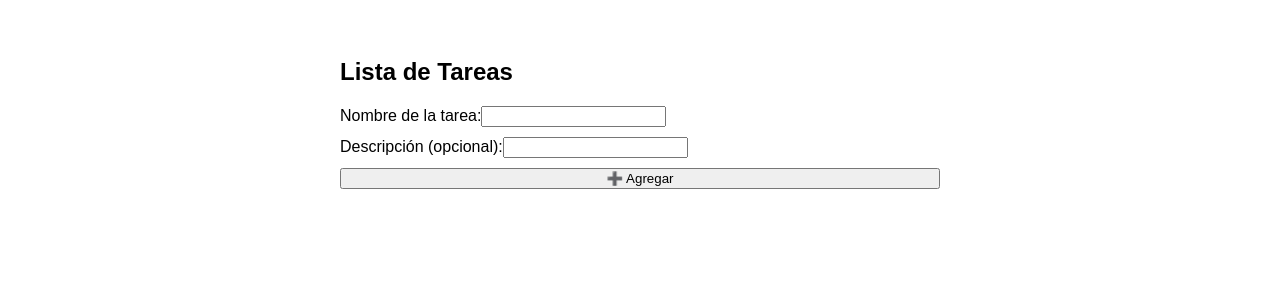
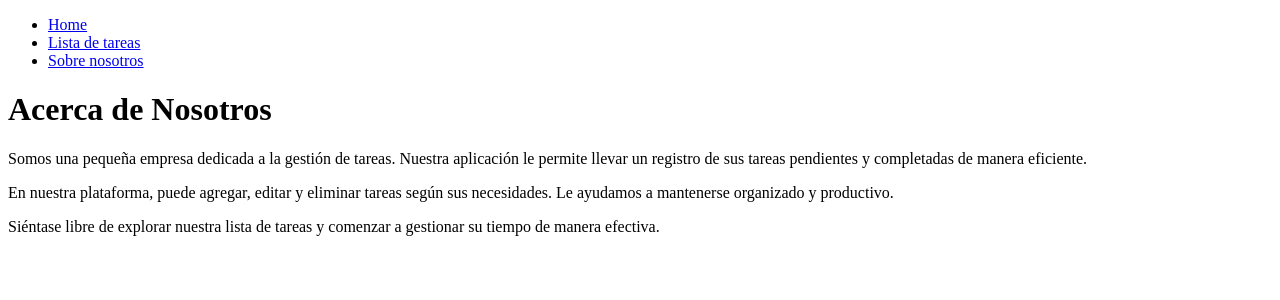
Before and after one commit to jusesera/my-react-task-list, a React (Vite) app: page /sobrenosotros in a window 1280 px wide. Shown: the top 300 px of the page. Built offline with nearby package versions, Linux system fonts and the light colour scheme.

Commit message:
se añadio funcion

```diff
--- a/package.json
+++ b/package.json
@@ -11,7 +11,8 @@
   },
   "dependencies": {
     "react": "^18.2.0",
-    "react-dom": "^18.2.0"
+    "react-dom": "^18.2.0",
+    "react-router-dom": "^6.15.0"
   },
   "devDependencies": {
     "@types/react": "^18.0.28",
--- a/src/App.jsx
+++ b/src/App.jsx
@@ -1,12 +1,23 @@
-import Header from './Components/Header.jsx'
-import ListaTareas from './Components/ListaTareas'
+import ListaTareasPage from './pages/ListaTareasPage.jsx'
+import HomePage from './pages/HomePage.jsx';
+import AboutUsPage from './pages/AboutUsPage.jsx';
+import {BrowserRouter, Routes, Route} from 'react-router-dom'
+import { Menu } from './Components/Menu.jsx';
 
 
 function App() {
-return <div className = "app">
-<Header />
-<ListaTareas />
-</div>
+    return (
+        <div className = "app">
+            <BrowserRouter>
+            <Menu/>
+                <Routes>
+                    <Route path='/' element ={<HomePage/>}/>
+                    <Route path='/listatareas' element = {<ListaTareasPage/>}/>
+                    <Route path='/sobrenosotros' element = {<AboutUsPage/>}/>
+                </Routes>
+            </BrowserRouter>
+        </div>
+);
 }
 
 export default App
--- a/src/Components/Header.jsx
+++ /dev/null
@@ -1,9 +0,0 @@
-function Header () {
-  return (
-    <header>
-      <h1></h1>
-    </header>
-  );
-};
-
-export default Header;
--- /dev/null
+++ b/src/Components/Menu.jsx
@@ -0,0 +1,18 @@
+import { Link } from "react-router-dom";
+export function Menu (){
+    return(
+    <nav>
+        <ul>
+            <li>
+                <Link to="/">Home</Link>
+            </li>
+            <li>
+                <Link to="/listatareas">Lista de tareas</Link>
+            </li>
+            <li>
+                <Link to="/sobrenosotros">Sobre nosotros</Link>
+            </li>
+        </ul>
+    </nav>
+    );
+}
--- /dev/null
+++ b/src/pages/AboutUsPage.jsx
@@ -0,0 +1,24 @@
+import React from 'react';
+
+function AboutUsPage() {
+  return (
+    <div>
+      <h1>Acerca de Nosotros</h1>
+      <p>
+        Somos una pequeña empresa dedicada a la gestión de tareas. Nuestra
+        aplicación le permite llevar un registro de sus tareas pendientes y
+        completadas de manera eficiente.
+      </p>
+      <p>
+        En nuestra plataforma, puede agregar, editar y eliminar tareas según
+        sus necesidades. Le ayudamos a mantenerse organizado y productivo.
+      </p>
+      <p>
+        Siéntase libre de explorar nuestra lista de tareas y comenzar a
+        gestionar su tiempo de manera efectiva.
+      </p>
+    </div>
+  );
+}
+
+export default AboutUsPage;
--- /dev/null
+++ b/src/pages/HomePage.jsx
@@ -0,0 +1,25 @@
+import React from 'react';
+
+function HomePage() {
+  return (
+    <div>
+      <h1>Bienvenido a la Lista de Tareas</h1>
+      <p>
+        Nuestra lista de tareas te ayuda a mantener tus tareas diarias bajo control
+        y a mejorar tu productividad. Aquí algunos de los beneficios que ofrecemos:
+      </p>
+      <ul>
+        <li>Organiza tus tareas de manera efectiva.</li>
+        <li>Realiza un seguimiento de las tareas completadas.</li>
+        <li>Prioriza y asigna fechas límite a tus tareas.</li>
+        <li>Accede a tu lista de tareas desde cualquier dispositivo.</li>
+      </ul>
+      <p>
+        ¡Comienza a utilizar nuestra lista de tareas hoy mismo para simplificar tu vida
+        y lograr más en menos tiempo!
+      </p>
+    </div>
+  );
+}
+
+export default HomePage;
```
Also changed, not shown: src/pages/ListaTareasPage.jsx (renamed from src/Components/ListaTareas.jsx, +5 -5 lines), src/style/Styles.css (renamed from src/Components/Styles.css), 1 other file (tests, documents, lock files or other folders).
